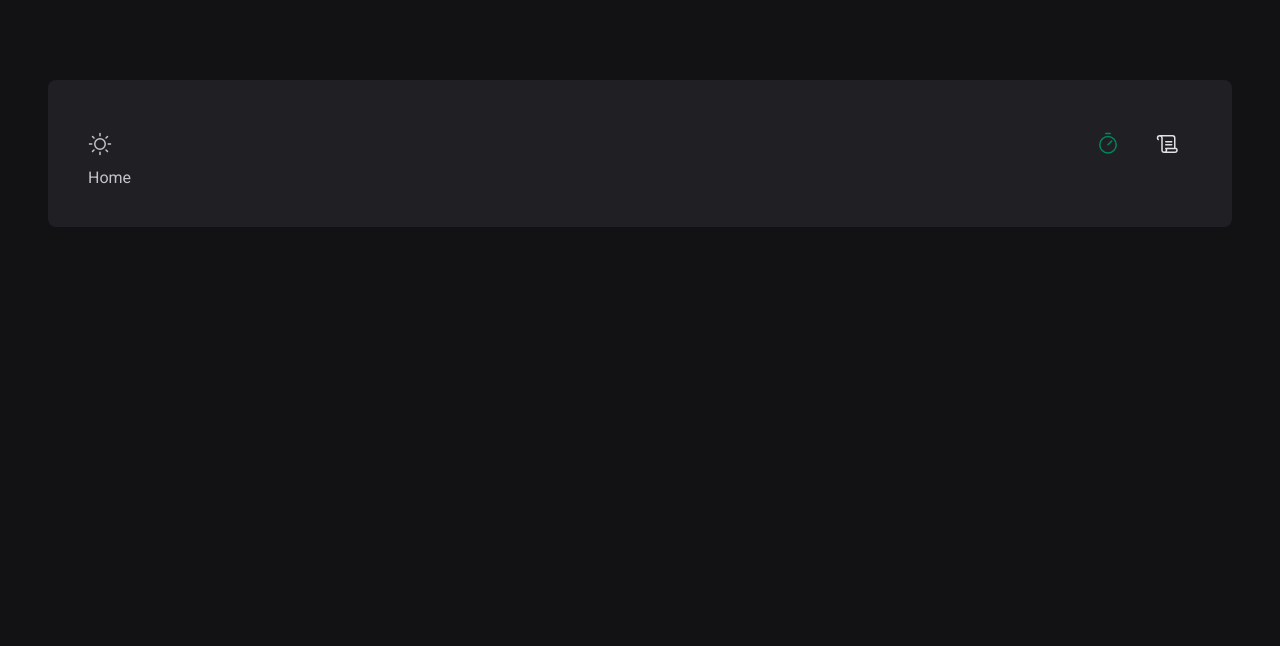
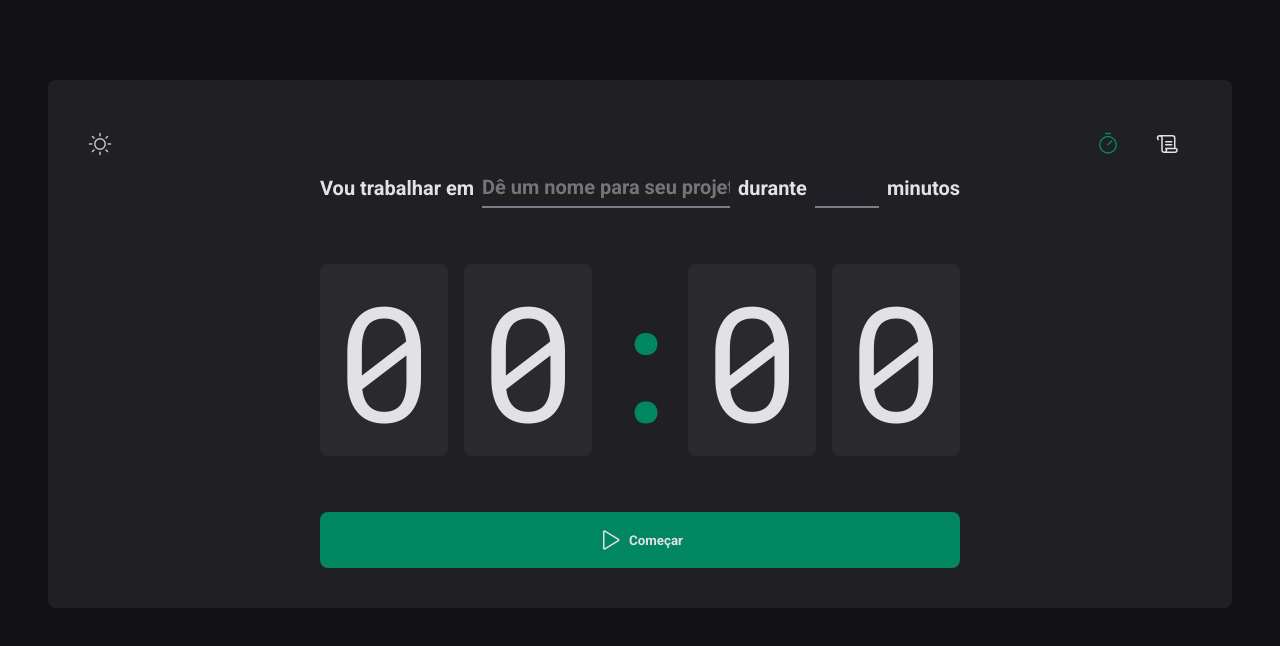
Before and after one commit to DeborahLyra/pomodoro-timer-typescript, a React (Vite) app: page / in a window 1280 px wide. Shown: the top 646 px of the page. Built offline with nearby package versions, Linux system fonts and the light colour scheme.

Commit message:
edited: homepage

```diff
--- a/src/Router.tsx
+++ b/src/Router.tsx
@@ -1,5 +1,5 @@
 import { Routes, Route, BrowserRouter } from "react-router-dom"
-import { Home } from "./pages/Home"
+import { Home } from "./pages/home/Home"
 import { History } from "./pages/History"
 import { DefaultLayout } from "./layouts/defaultLayout/DefaultLayout"
 
--- a/src/pages/Home.tsx
+++ /dev/null
@@ -1,9 +0,0 @@
-
-
-export function Home() {
-  return (
-    <div>
-      Home
-    </div>
-  )
-}
--- /dev/null
+++ b/src/pages/home/Home.tsx
@@ -0,0 +1,35 @@
+import { Play } from "@phosphor-icons/react";
+import { HomeContainer, FormnContainer, CountdownContainer, Separator, StartButton, MinutesInput, TaskInput } from "./style";
+
+
+export function Home() {
+  return (
+    <HomeContainer>
+      <form action="">
+        <FormnContainer>
+          <label htmlFor="">Vou trabalhar em </label>
+          <TaskInput type="text" id="text" placeholder="Dê um nome para seu projeto"/>
+
+          <label htmlFor="">durante</label>
+          <MinutesInput type="number" id="minutesAmmout" step={5}/>
+
+          <span>minutos</span>
+        </FormnContainer>
+
+
+        <CountdownContainer>
+          <span>0</span>
+          <span>0</span>
+          <Separator>:</Separator>
+          <span>0</span>
+          <span>0</span>
+        </CountdownContainer>
+
+        <StartButton type="submit">
+          <Play size={24} />
+          Começar
+        </StartButton>
+      </form>
+    </HomeContainer>
+  )
+}
--- /dev/null
+++ b/src/pages/home/style.ts
@@ -0,0 +1,117 @@
+import styled from "styled-components";
+
+export const HomeContainer = styled.main`
+    flex: 1;
+
+    display: flex;
+    flex-direction: column;
+    align-items: center;
+    justify-content: center;
+
+    form {
+        display: flex;
+        flex-direction: column;
+        align-items: center;
+        gap: 3.5rem;
+    }
+`
+export const FormnContainer = styled.div`
+    width: 100%;
+    display: flex;
+    align-items: center;
+    justify-items: center;
+    gap: 0.5rem;
+
+    color: ${props => props.theme["gray-100"]};
+    font-size: 1.25rem;
+    font-weight: bold;
+
+    flex-wrap: wrap;
+`
+
+const BaseInput = styled.input`
+    background-color: transparent;
+    height: 2.5rem;
+    border: 0;
+    border-bottom: 2px solid ${props => props.theme["gray-500"]};
+    font-weight: bold;
+    font-size: 1.25rem;
+    padding: 0 0 0.5;
+    color: ${props => props.theme["gray-100"]};
+
+    ::placeholder {
+        color: ${props => props.theme["gray-500"]};
+
+    }
+
+    &:focus {
+        border-color: none;
+        box-shadow: none;
+    }
+`
+
+export const TaskInput = styled(BaseInput)`
+    flex: 1;
+
+`
+
+export const MinutesInput = styled(BaseInput)`
+    width:4rem;
+
+
+`
+
+export const CountdownContainer = styled.div`
+    font-family: 'Roboto Mono', monospace;
+    font-size: 10rem;
+    line-height: 8rem;
+    color: ${props => props.theme["gray-100"]};
+
+    display: flex;
+    gap: 1rem;
+
+    span {
+        background-color: ${props => props.theme["gray-700"]};
+        padding: 2rem 1rem;
+        border-radius: 8px;
+    }
+
+`
+
+export const Separator = styled.div`
+    padding: 2rem 0;
+    color: ${props => props.theme["green-500"]};
+
+    width: 4rem;
+    overflow: hidden;
+    display: flex;
+    justify-content: center;
+`
+
+export const StartButton = styled.button`
+    width: 100%;
+    border: none;
+    padding: 1rem;
+    border-radius: 8px;
+
+    display: flex;
+    align-items: center;
+    justify-content: center;
+
+    gap: 0.5rem;
+    font-weight: bold;
+
+    cursor: pointer;
+
+    background-color: ${props => props.theme["green-500"]};
+    color: ${props => props.theme["gray-100"]};
+
+    &:not(:disabled):hover {
+        background-color: ${props => props.theme["green-700"]};
+    }
+
+    &:disabled {
+        opacity: 0.7;
+        cursor: not-allowed;
+    }
+`
--- a/src/styles/global.ts
+++ b/src/styles/global.ts
@@ -15,6 +15,7 @@ export const GlobalStyle = createGlobalStyle`
     body{
         background-color: ${props => props.theme["gray-900"]};
         color: ${props => props.theme["gray-300"]};
+        -webkit-font-smoothing: antialiased;
     }
 
     body, input, textarea, button{
```
